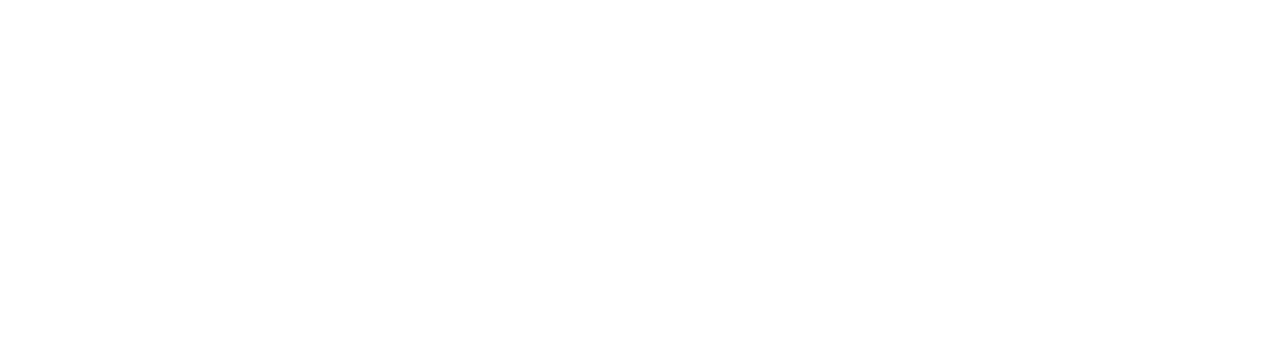
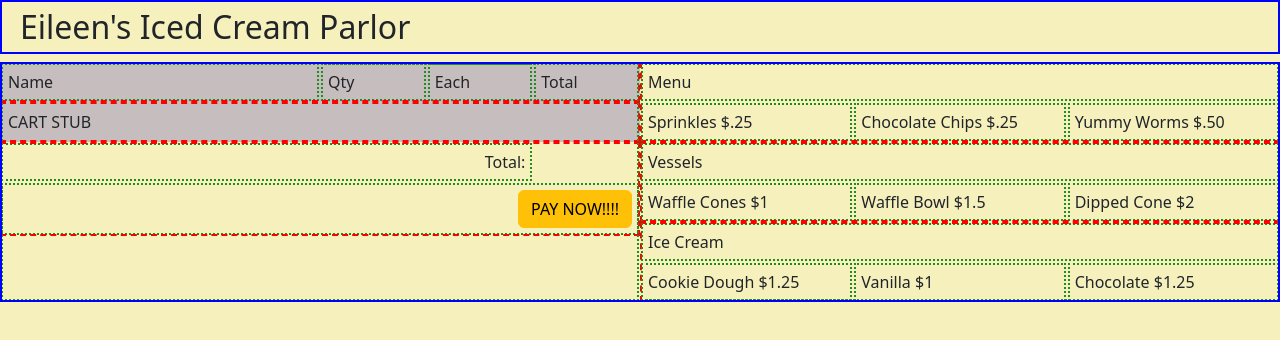
Before and after one commit to tylermarcott/icecream-parlor, a plain HTML site: page index.html in a window 1280 px wide. Drawn offline with nearby package versions, Linux system fonts and the light colour scheme.

Commit message:
Wireframe complete

```diff
--- a/app.js
+++ b/app.js
@@ -0,0 +1,49 @@
+// icecream array with different icecream objects inside
+const iceCream = [{
+  name: 'Cookie Dough',
+  price: 1.25,
+  quantity: 0
+},
+{
+  name: 'Vanilla',
+  price: 1,
+  quantity: 0
+},
+{
+  name: 'Strawberry',
+  price: 1.25,
+  quantity: 0
+}]
+
+//topping array with different topping objects inside
+const toppings = [{
+  name: 'Sprinkles',
+  quantity: 0,
+  price: .25
+},
+{
+  name: 'Chocolate Chips',
+  price: .25,
+  quantity: 0
+},
+{
+  name: 'Gummy Worms',
+  price: .5,
+  quantity: 0
+}]
+
+const vessels = [{
+  name: 'Waffle Cone',
+  price: 1,
+  quantity: 0
+},
+{
+  name: 'Waffle Bowl',
+  price: 1.5,
+  quantity: 0
+},
+{
+  name: '2',
+  price: 2,
+  quantity: 0
+}]
--- a/index.html
+++ b/index.html
@@ -11,12 +11,89 @@
   <title>Document</title>
 </head>
 
+<style>
+  body.debug .container,
+  body.debug .container-fluid {
+    outline: 2px double blue;
+    outline-offset: -2px;
+  }
+
+  body.debug .row {
+    outline: 2px dashed red;
+    outline-offset: -2px;
+  }
+
+  body.debug [class*="col-"] {
+    outline: 2px dotted forestgreen;
+    outline-offset: -3px;
+  }
+</style>
 
 
-<body>
 
-  <!-- doesn't really seem like there's a need for a header or a footer in this project -->
-  <main>
+
+<body class="debug">
+
+  <header class="container-fluid">
+    <h2 class="p-2">Eileen's Iced Cream Parlor</h2>
+  </header>
+
+  <!-- doesn't really seem like there's a need for a footer in this project -->
+  <main class="container-fluid">
+    <!-- this looks like the layout would work best with a row with 2 columns -->
+    <section class="row">
+      <div class="col-6">
+        <!-- this row is for the labels at the top -->
+        <div class="row light-gray">
+          <div class="col-6 p-2">Name</div>
+          <div class="col-2 p-2">Qty</div>
+          <div class="col-2 p-2">Each</div>
+          <div class="col-2 p-2">Total</div>
+        </div>
+
+        <!-- STUB this row will be our cart stub -->
+        <div class="row light-gray p-2">
+          CART STUB
+        </div>
+
+        <div class="row">
+          <div class="col-10 text-end p-2">Total:</div>
+          <div class="col-12 text-end p-2">
+            <button class="btn btn-warning">PAY NOW!!!!</button>
+          </div>
+        </div>
+
+      </div>
+
+      <!-- this wil be our list for toppings, cones, and ice cream. Looks like 3 rows, all with a col-12 with 3 col-4s below -->
+      <!-- toppings menu -->
+      <div class="col-6">
+        <div class="row">
+          <div class="col-12 p-2">Menu</div>
+          <div class="col-4 p-2">Sprinkles $.25</div>
+          <div class="col-4 p-2">Chocolate Chips $.25</div>
+          <div class="col-4 p-2">Yummy Worms $.50</div>
+        </div>
+
+        <!-- vessels menu -->
+        <div class="row">
+          <div class="col-12 p-2">Vessels</div>
+          <div class="col-4 p-2">Waffle Cones $1</div>
+          <div class="col-4 p-2">Waffle Bowl $1.5</div>
+          <div class="col-4 p-2">Dipped Cone $2</div>
+        </div>
+
+        <!-- ice cream menu -->
+        <div class="row">
+          <div class="col-12 p-2">Ice Cream</div>
+          <div class="col-4 p-2">Cookie Dough $1.25</div>
+          <div class="col-4 p-2">Vanilla $1</div>
+          <div class="col-4 p-2">Chocolate $1.25</div>
+        </div>
+
+      </div>
+    </section>
+
 
   </main>
 
--- a/style.css
+++ b/style.css
@@ -0,0 +1,12 @@
+:root {
+  --lightGray: rgb(198, 190, 190);
+
+}
+
+body {
+  background-color: #F6F0BC;
+}
+
+.light-gray {
+  background-color: var(--lightGray);
+}
```
